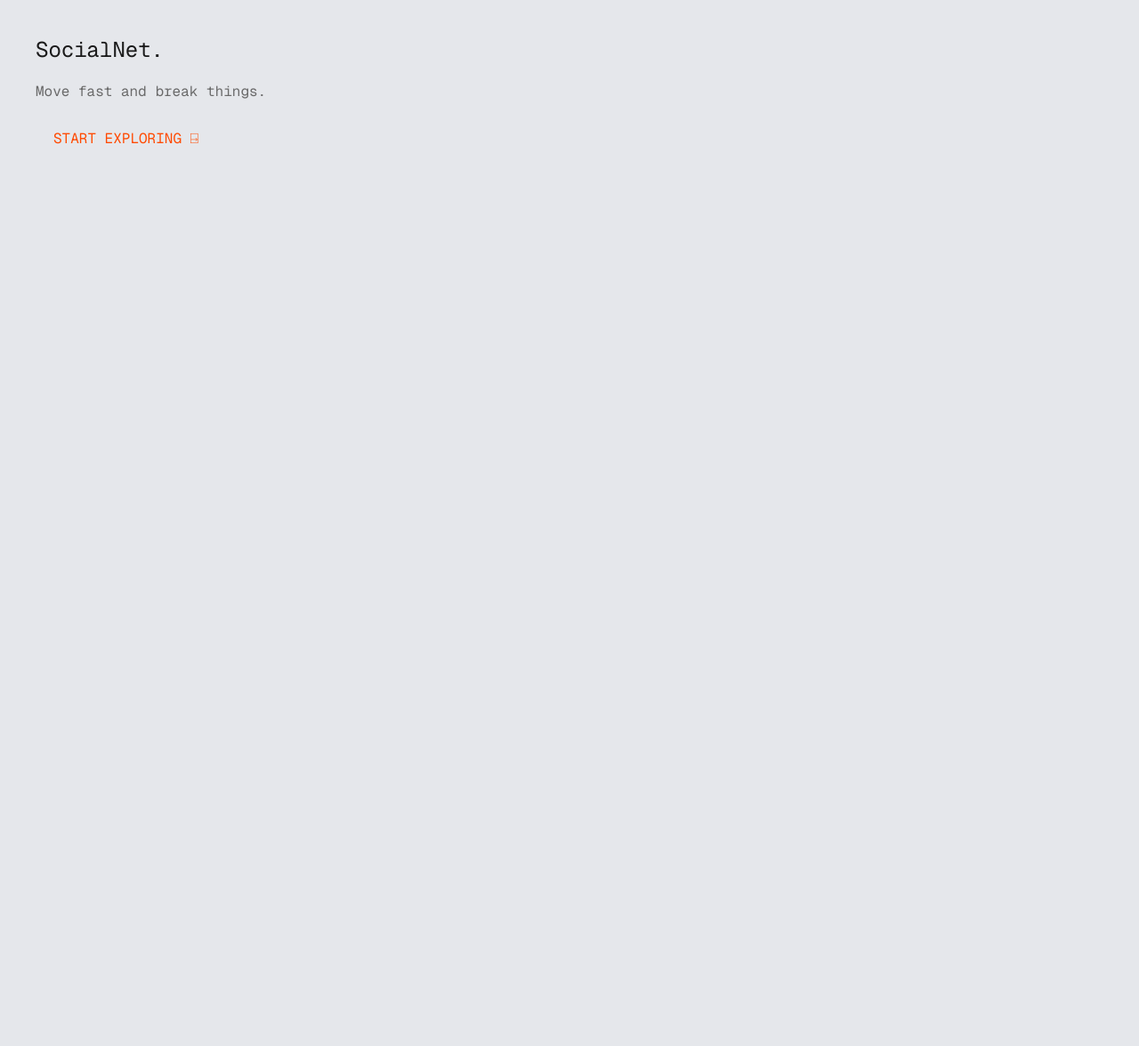
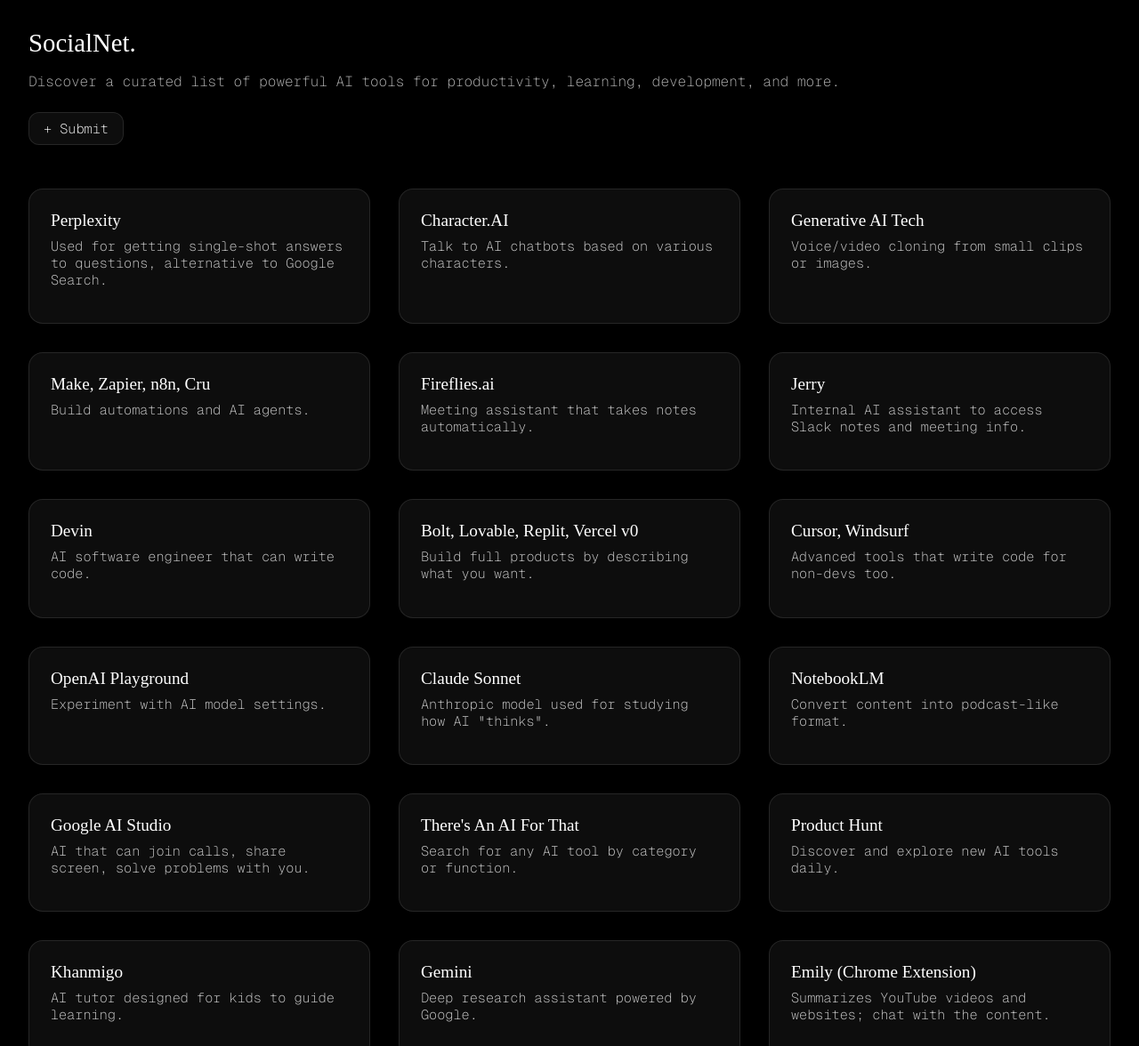
Before and after one commit to imrepulser/Oasis, a plain HTML site: page index.html in a window 1280 px wide. Shown: the top 1176 px of the page at 89% size. Before the commit the page ends 800 px from the top, so only its background shows below. Drawn offline with nearby package versions, Linux system fonts and the light colour scheme; a web font is replaced by a local one.

Commit message:
Update index.html

```diff
--- a/index.html
+++ b/index.html
@@ -1,74 +1,174 @@
 <!DOCTYPE html>
 <html lang="en">
 <head>
-    <meta charset="UTF-8">
-    <meta name="viewport" content="width=device-width, initial-scale=1.0">
-    <meta name="description" content="An interactive demo for developers to try the new digitalized AI model in the Air API.">
-    <meta name="keywords" content="SocialNet, AI model, Air API, developer demo, interactive demo">
-    <meta name="author" content="Sreeman Reddy">
-    <meta name="twitter:card" content="summary_large_image">
-    <meta name="twitter:title" content="SocialNet - A digital library.">
-    <meta name="twitter:description" content="An interactive demo for developers to try the new digitalized AI model in the Air API.">
-    <meta name="twitter:image" content="./img/og.jpeg">
-    <meta name="twitter:site" content="@SocialNetEng">
-    <title>SocialNet - A digital library.</title>
-    <link rel="shortcut icon" href="/favicon.ico" type="image/x-icon">
-    <link rel="icon" href="/favicon.ico" type="image/x-icon">
-    <link href="https://fonts.googleapis.com/css2?family=Geist+Mono&display=swap" rel="stylesheet">
+  <meta charset="UTF-8" />
+  <meta name="viewport" content="width=device-width, initial-scale=1.0" />
+  <title>SocialNet. - AI Tool Showcase</title>
+  <link href="https://fonts.googleapis.com/css2?family=Ancizar+Serif:wght@300&family=Geist+Mono:wght@200&display=swap" rel="stylesheet">
   <style>
-        html, body {
-            height: 100%;
+    body {
       margin: 0;
-            padding: 0;
       font-family: 'Geist Mono', monospace;
-            background-color: rgb(229, 231, 235);
+      background: #000;
+      color: #fff;
     }
-
-        body {
-            display: flex;
-            justify-content: flex-start;
-            align-items: flex-start;
-            padding: 40px;
-            box-sizing: border-box;
+    header {
+      padding: 2rem;
+      position: fixed;
+      top: 0;
+      left: 0;
     }
-
-        .container {
-            max-width: 600px;
-            text-align: left;
+    header h1 {
+      font-family: 'Ancizar Serif', serif;
+      font-weight: 300;
+      font-size: 1.8rem;
+      margin: 0;
     }
-
-        .logo {
-            font-size: 24px;
-            font-weight: normal;
-            color: #1a1a1a;
-            margin-bottom: 20px;
+    header p {
+      font-family: 'Geist Mono', monospace;
+      font-weight: 200;
+      font-size: 1rem;
+      opacity: 0.7;
+      margin-bottom: 1rem;
     }
-
-        .description {
-            font-size: 16px;
-            color: rgb(106, 106, 106);
+    .submit-button {
+      font-family: 'Geist Mono', monospace;
       font-weight: 200;
-            margin-bottom: 20px;
-            line-height: 1.5;
+      background: rgba(255, 255, 255, 0.05);
+      border: 1px solid rgba(255, 255, 255, 0.1);
+      backdrop-filter: blur(10px);
+      padding: 0.5rem 1rem;
+      border-radius: 0.75rem;
+      color: #fff;
+      cursor: pointer;
+      font-size: 0.95rem;
+      margin-top: 0.5rem;
+      transition: transform 0.2s;
     }
-
-        .explore-link {
-            display: inline-block;
-            font-size: 16px;
-            color: rgb(255, 74, 0);
+    .submit-button:hover {
+      transform: scale(1.05);
+    }
+    .content {
+      margin-top: 180px;
+      padding: 2rem;
+      display: grid;
+      grid-template-columns: repeat(auto-fit, minmax(300px, 1fr));
+      gap: 2rem;
+    }
+    .tool {
+      backdrop-filter: blur(10px);
+      background: rgba(255, 255, 255, 0.05);
+      border: 1px solid rgba(255, 255, 255, 0.1);
+      padding: 1.5rem;
+      border-radius: 1rem;
+      transition: transform 0.2s;
+    }
+    .tool:hover {
+      transform: scale(1.03);
+    }
+    .tool a {
+      font-family: 'Ancizar Serif', serif;
+      font-weight: 300;
+      font-size: 1.2rem;
+      color: #fff;
       text-decoration: none;
-            padding: 10px 20px;
-            border-radius: 5px;
+    }
+    .tool p {
+      font-family: 'Geist Mono', monospace;
+      font-weight: 200;
+      margin-top: 0.5rem;
+      font-size: 0.95rem;
+      color: #ccc;
     }
   </style>
 </head>
 <body>
-    <div class="container">
-        <div class="logo">SocialNet.</div>
-        <p class="description">
-            Move fast and break things.
-        </p>
-        <a href="./index/index.html" class="explore-link">START EXPLORING ⍈</a>
+  <header>
+    <h1>SocialNet.</h1>
+    <p>Discover a curated list of powerful AI tools for productivity, learning, development, and more.</p>
+    <button class="submit-button">+ Submit</button>
+  </header>
+  <main class="content">
+    <div class="tool">
+      <a href="https://www.perplexity.ai/" target="_blank">Perplexity</a>
+      <p>Used for getting single-shot answers to questions, alternative to Google Search.</p>
     </div>
+    <div class="tool">
+      <a href="https://www.character.ai/" target="_blank">Character.AI</a>
+      <p>Talk to AI chatbots based on various characters.</p>
+    </div>
+    <div class="tool">
+      <a href="#">Generative AI Tech</a>
+      <p>Voice/video cloning from small clips or images.</p>
+    </div>
+    <div class="tool">
+      <a href="https://www.make.com/" target="_blank">Make, Zapier, n8n, Cru</a>
+      <p>Build automations and AI agents.</p>
+    </div>
+    <div class="tool">
+      <a href="https://fireflies.ai/" target="_blank">Fireflies.ai</a>
+      <p>Meeting assistant that takes notes automatically.</p>
+    </div>
+    <div class="tool">
+      <a href="#">Jerry</a>
+      <p>Internal AI assistant to access Slack notes and meeting info.</p>
+    </div>
+    <div class="tool">
+      <a href="#">Devin</a>
+      <p>AI software engineer that can write code.</p>
+    </div>
+    <div class="tool">
+      <a href="#">Bolt, Lovable, Replit, Vercel v0</a>
+      <p>Build full products by describing what you want.</p>
+    </div>
+    <div class="tool">
+      <a href="#">Cursor, Windsurf</a>
+      <p>Advanced tools that write code for non-devs too.</p>
+    </div>
+    <div class="tool">
+      <a href="https://platform.openai.com/playground" target="_blank">OpenAI Playground</a>
+      <p>Experiment with AI model settings.</p>
+    </div>
+    <div class="tool">
+      <a href="#">Claude Sonnet</a>
+      <p>Anthropic model used for studying how AI "thinks".</p>
+    </div>
+    <div class="tool">
+      <a href="https://notebooklm.google.com/" target="_blank">NotebookLM</a>
+      <p>Convert content into podcast-like format.</p>
+    </div>
+    <div class="tool">
+      <a href="https://aistudio.google.com/" target="_blank">Google AI Studio</a>
+      <p>AI that can join calls, share screen, solve problems with you.</p>
+    </div>
+    <div class="tool">
+      <a href="https://theresanaiforthat.com/" target="_blank">There's An AI For That</a>
+      <p>Search for any AI tool by category or function.</p>
+    </div>
+    <div class="tool">
+      <a href="https://www.producthunt.com/" target="_blank">Product Hunt</a>
+      <p>Discover and explore new AI tools daily.</p>
+    </div>
+    <div class="tool">
+      <a href="https://www.khanacademy.org/khan-labs" target="_blank">Khanmigo</a>
+      <p>AI tutor designed for kids to guide learning.</p>
+    </div>
+    <div class="tool">
+      <a href="#">Gemini</a>
+      <p>Deep research assistant powered by Google.</p>
+    </div>
+    <div class="tool">
+      <a href="#">Emily (Chrome Extension)</a>
+      <p>Summarizes YouTube videos and websites; chat with the content.</p>
+    </div>
+    <div class="tool">
+      <a href="#">Chat-based AI Tools</a>
+      <p>Common tools like ChatGPT used for various content creation tasks.</p>
+    </div>
+    <div class="tool">
+      <a href="#">AI Models</a>
+      <p>Foundational tech like GPT-4.5, Claude 3, used in many tools.</p>
+    </div>
+  </main>
 </body>
 </html>
```
Lines whose indentation alone changed are shown as unchanged.
